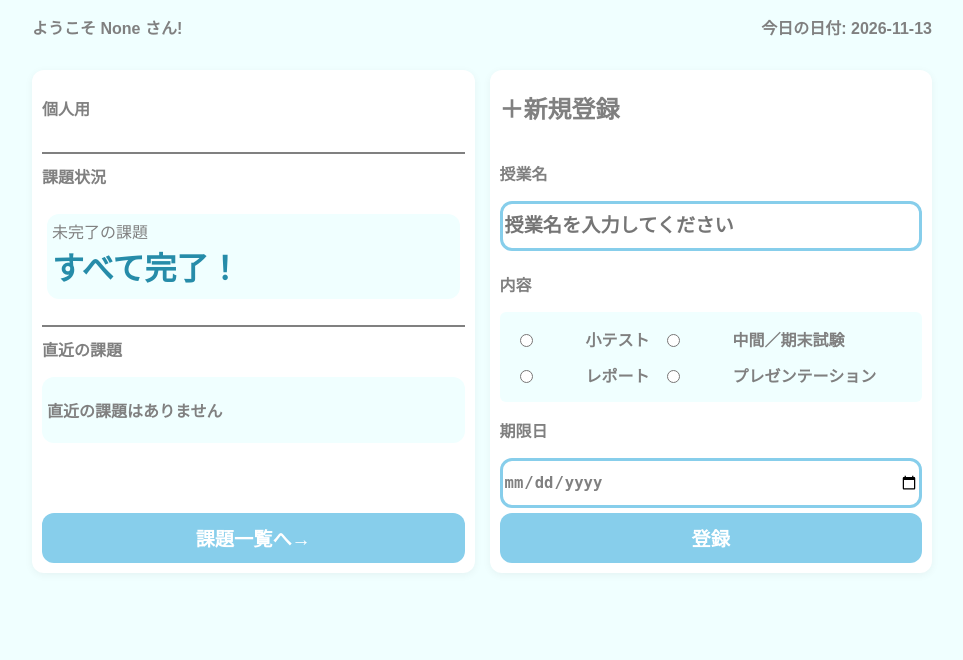
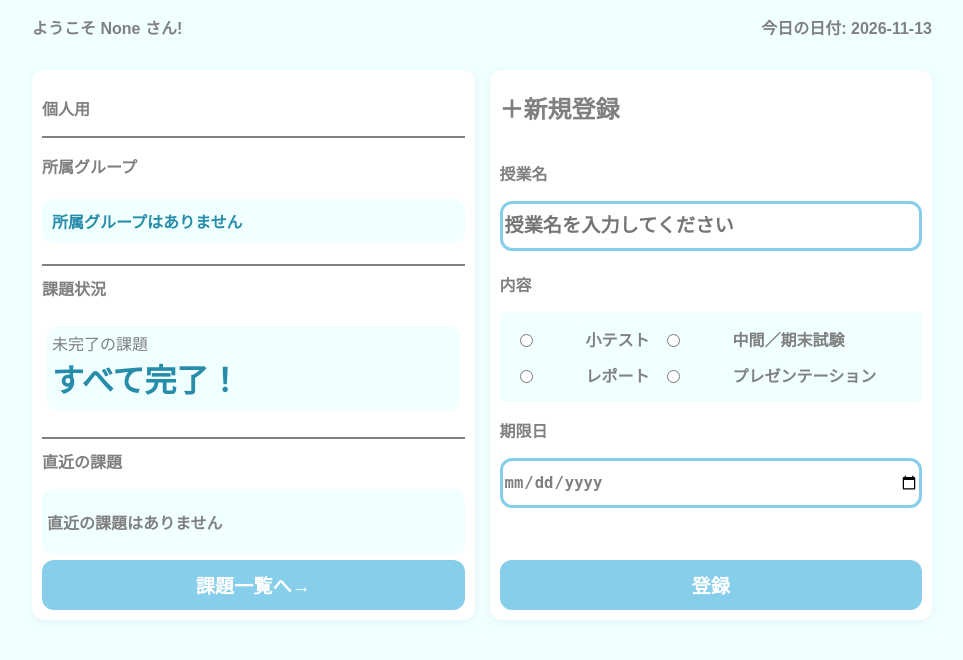
Before and after one commit to ktaiga0405-droid/-, a Flask app: page /home in a window 1280 px wide. Shown: the part 44-704 px from the top of the page, without its empty margins (158-1121 px from the left). Run offline with Flask 3, Linux system fonts and the light colour scheme; the visitor is signed in with stand-in values (Sample User, id 1).

Commit message:
表示変更

```diff
--- a/app.py
+++ b/app.py
@@ -55,11 +55,13 @@ def home_page():
     group_name = None
     members = None
     upcoming_task = None
+    groups = None
     incomplete_count=0
     if 'user_id' in session:
         user = User.query.get(session['user_id'])
         if user:
             username = user.username
+            groups = User_group.query.filter(User_group.id.in_(Group_member.query.filter(Group_member.user_id == session['user_id']).with_entities(Group_member.group_id))).all()
 
     if 'group_id' in session:
         group = User_group.query.get(session['group_id'])
@@ -75,7 +77,7 @@ def home_page():
         incomplete_result="すべて完了！"
     else:
         incomplete_result=str(incomplete_count)+"件"
-    return render_template('home.html', username=username, today=today, group_name=group_name, members=members if 'group_id' in session else None, incomplete_result=incomplete_result, upcoming_task=upcoming_task)
+    return render_template('home.html', username=username, today=today, group_name=group_name, members=members if 'group_id' in session else None, incomplete_result=incomplete_result, upcoming_task=upcoming_task, groups=groups)
 
 @app.route('/')
 def home():
@@ -118,7 +120,7 @@ def select_group(group_id):
     member = Group_member.query.filter_by(user_id=session['user_id'], group_id=group_id).first()
     if member:
         session['group_id'] = group_id
-    return redirect('/group')
+    return redirect('/home')
 
 @app.route('/create_group', methods=['POST'])
 def create_group():
--- a/static/home.css
+++ b/static/home.css
@@ -70,6 +70,73 @@
 .member-list{
     max-height: 150px;
     overflow-y: auto;
+}
+
+.personal-title{
+    border-bottom:solid 2px grey;
+}
+
+.group-list{
+    display: flex;
+    flex-direction: column;
+    max-height: 150px;
+    overflow-y: auto;
+}
+
+.group-list-card{
+    display: flex;
+    align-items: center;
+    justify-content: space-between;
+    background-color: azure;
+    border-radius: 12px;
+    padding: 0;
+    margin:3px;
+}
+
+.group-list-card-title{
+    display:flex;
+    align-items: center;
+    margin-left: 10px;
+    color: #268ca9;
+    font-weight: bold;
+    gap: 5px;
+}
+
+.group-list-card-title i{
+    border: solid 2px #268ca9;
+    padding: 5px 4px;
+    border-radius: 50px;
+    font-size:x-small;
+}
+
+.group-list-card p{
+    margin: 0;
+}
+
+.group-list-card button{
+    padding: 4px 8px;
+    margin: 5px 8px;
+    font-weight: bold;
+    background-color: #dcfce7;
+    color:#16a34a;
+    border: solid 2px #16a34a;
+    border-radius: 20px;
+    font-size:10px;
+}
+
+.group-list-card button:hover{
+    background-color: #16a34a;
+    color: #dcfce7;
+}
+
+.none-groups{
+    color: #268ca9;
+    font-weight: bold;
+    background-color: azure;
+    border-radius: 12px;
+    padding: 10px;
+    text-align: center;
+    margin: 5px 0px;
 }
 
 .member{
--- a/templates/home.html
+++ b/templates/home.html
@@ -30,7 +30,27 @@
                         </div>
                     {% endif %}
                 {% else %}
-                    <p class="font-color-change">個人用</p>
+                    <div class="personal-title">
+                        <p class="font-color-change">個人用</p>
+                    </div>
+                    <p class="font-color-change">所属グループ</p>
+                    <div class="group-list">
+                        {% if groups %}
+                                {% for group in groups %}
+                                    <div class="group-list-card">
+                                        <div class="group-list-card-title">
+                                            <i class="fa-solid fa-user-group"></i>
+                                            <p>{{ group.group_name }}</p>
+                                        </div>
+                                        <form method="post" action="/select_group/{{ group.id }}" style="display:inline;">
+                                            <button type="submit">選択</button>
+                                        </form>
+                                    </div>
+                                {% endfor %}
+                        {% else %}
+                            <p class="none-groups">所属グループはありません</p>
+                        {% endif %}
+                    </div>
                 {% endif %}
                 <p class="border-second">課題状況</p>
                 <div class="incompleted-tasks">
```
